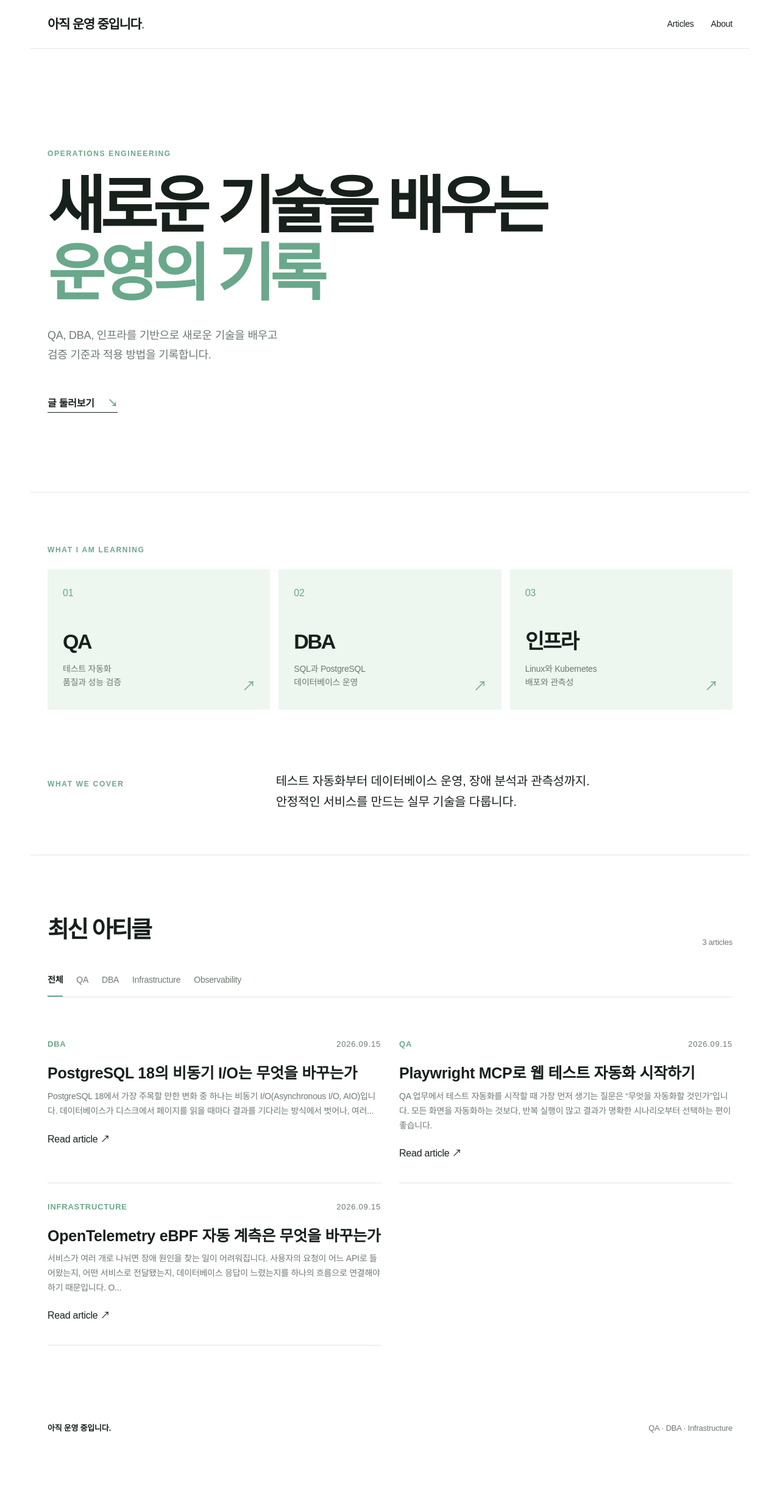
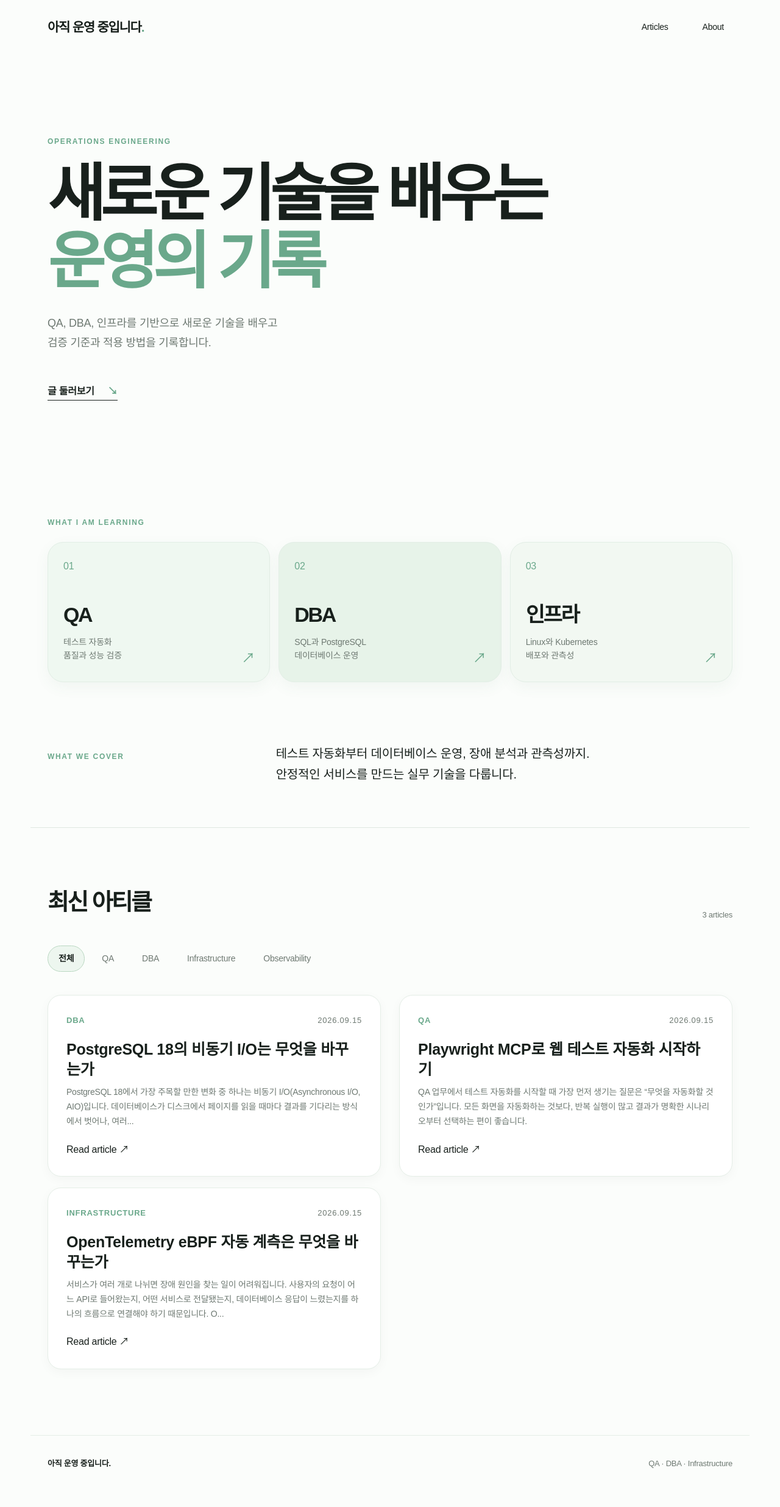
Before and after one commit to Seoha57/TechBlog, a Jekyll site: the page built from index.md, in a window 1280 px wide. Shown: the whole page at 61% size. Built offline with Jekyll 4.4.1, drawn with Linux system fonts in a browser that asks for light colours; some web fonts are replaced; before the commit the page ends 2414 px from its top, so only the background shows below that.

Commit message:
style: add soft rounded blog interface

```diff
--- a/_layouts/default.html
+++ b/_layouts/default.html
@@ -7,6 +7,7 @@
     <link rel="icon" type="image/svg+xml" href="{{ '/assets/favicon.svg' | relative_url }}">
     <link rel="stylesheet" href="{{ '/assets/css/style.css' | relative_url }}">
     <link rel="stylesheet" href="{{ '/assets/css/font.css' | relative_url }}">
+    <link rel="stylesheet" href="{{ '/assets/css/rounded.css' | relative_url }}">
     <link rel="stylesheet" href="{{ '/assets/css/qa.css' | relative_url }}">
     <link rel="stylesheet" href="{{ '/assets/css/code.css' | relative_url }}">
     {% feed_meta %}
--- /dev/null
+++ b/assets/css/rounded.css
@@ -0,0 +1 @@
+body{background:#fbfdfb}.site-header{border:0;padding-top:10px}.site-header nav a{padding:9px 14px;border-radius:999px}.site-header nav a:hover{background:#edf6ef}.hero{border:0;padding-top:130px}.hero h1{max-width:850px}.hero-copy{max-width:560px}.tracks{padding-top:48px}.track-card{border-radius:26px;border:1px solid #e2eee5;box-shadow:0 8px 24px rgba(61,114,89,.06)}.track-card:first-child{background:#eff8f1}.track-card:nth-child(2){background:#e7f3e9}.track-card:nth-child(3){background:#f2f8f2}.track-card:hover{box-shadow:0 14px 30px rgba(61,114,89,.13)}.filters{border:0;gap:10px}.filters a{padding:9px 17px;border:1px solid transparent;border-radius:999px}.filters a.active{border:1px solid #b9d7c1;background:#edf6ef}.post-card{margin-bottom:18px;padding:30px;border:1px solid #e5eee7;border-radius:22px;background:#fff;box-shadow:0 5px 18px rgba(24,32,28,.035)}.post-card:hover{border-color:#b9d7c1;box-shadow:0 12px 28px rgba(61,114,89,.08)}.quick-answers{border-radius:20px}.article-figure img{border-radius:24px}.post-content,.page-content,.category-page{border-radius:28px}.category-page .post-card{min-height:230px}.site-footer{border-top:1px solid #e5eee7}@media(max-width:700px){.track-card,.post-card{border-radius:20px}.filters{padding-bottom:4px}.filters a{padding:8px 14px}}
```
